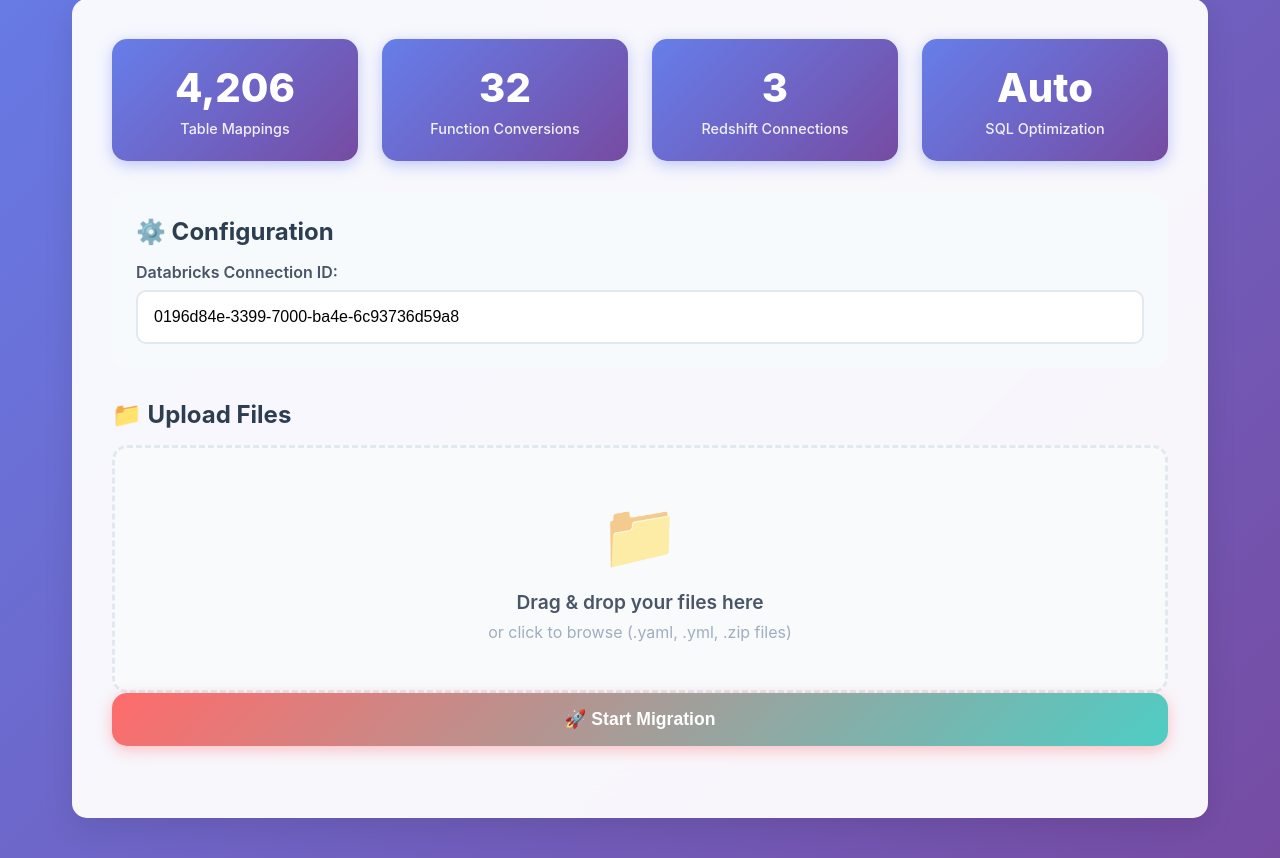
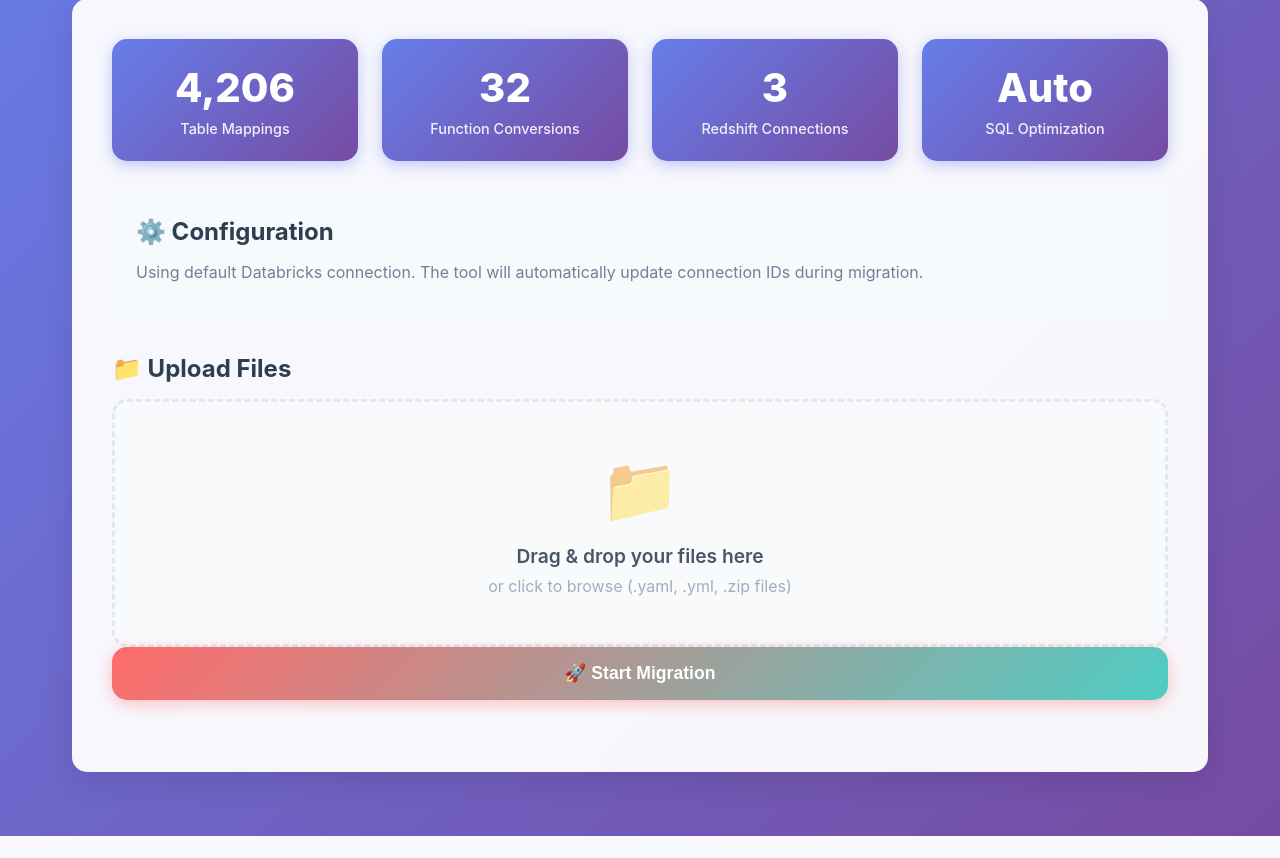
Before and after one commit to SP-Algolia/hex-migration-tool, a Flask app: page / in a window 1280 px wide. Shown: the part 190-1048 px from the top of the page. After the commit the page ends 1026 px from the top, so only its background shows below. Run offline with Flask 3, Linux system fonts and the light colour scheme.

Commit message:
🎨 Clean UI: Hide Databricks UUID input for better user experience

```diff
--- a/templates/index.html
+++ b/templates/index.html
@@ -147,29 +147,6 @@
             padding: 1.5rem;
             border-radius: var(--border-radius);
             margin-bottom: 2rem;
-        }
-
-        .connection-input label {
-            display: block;
-            margin-bottom: 0.5rem;
-            font-weight: 600;
-            color: #4a5568;
-        }
-
-        .connection-input input {
-            width: 100%;
-            padding: 1rem;
-            border: 2px solid #e2e8f0;
-            border-radius: 10px;
-            font-size: 1rem;
-            transition: all 0.3s ease;
-            background: white;
-        }
-
-        .connection-input input:focus {
-            outline: none;
-            border-color: var(--accent-color);
-            box-shadow: 0 0 0 3px rgba(69, 183, 209, 0.1);
         }
 
         .action-button {
@@ -436,16 +413,15 @@
             <form id="uploadForm" enctype="multipart/form-data">
                 <div class="connection-section">
                     <h3 class="section-title">⚙️ Configuration</h3>
-                    <div class="connection-input">
-                        <label for="databricks_conn_id">Databricks Connection ID:</label>
-                        <input
-                            type="text"
-                            id="databricks_conn_id"
-                            name="databricks_conn_id"
-                            value="0196d84e-3399-7000-ba4e-6c93736d59a8"
-                            placeholder="Enter your Databricks connection ID"
-                        >
-                    </div>
+                    <p style="color: #718096; margin-bottom: 1rem;">
+                        Using default Databricks connection. The tool will automatically update connection IDs during migration.
+                    </p>
+                    <input
+                        type="hidden"
+                        id="databricks_conn_id"
+                        name="databricks_conn_id"
+                        value="0196d84e-3399-7000-ba4e-6c93736d59a8"
+                    >
                 </div>
 
                 <div class="upload-section">
```
